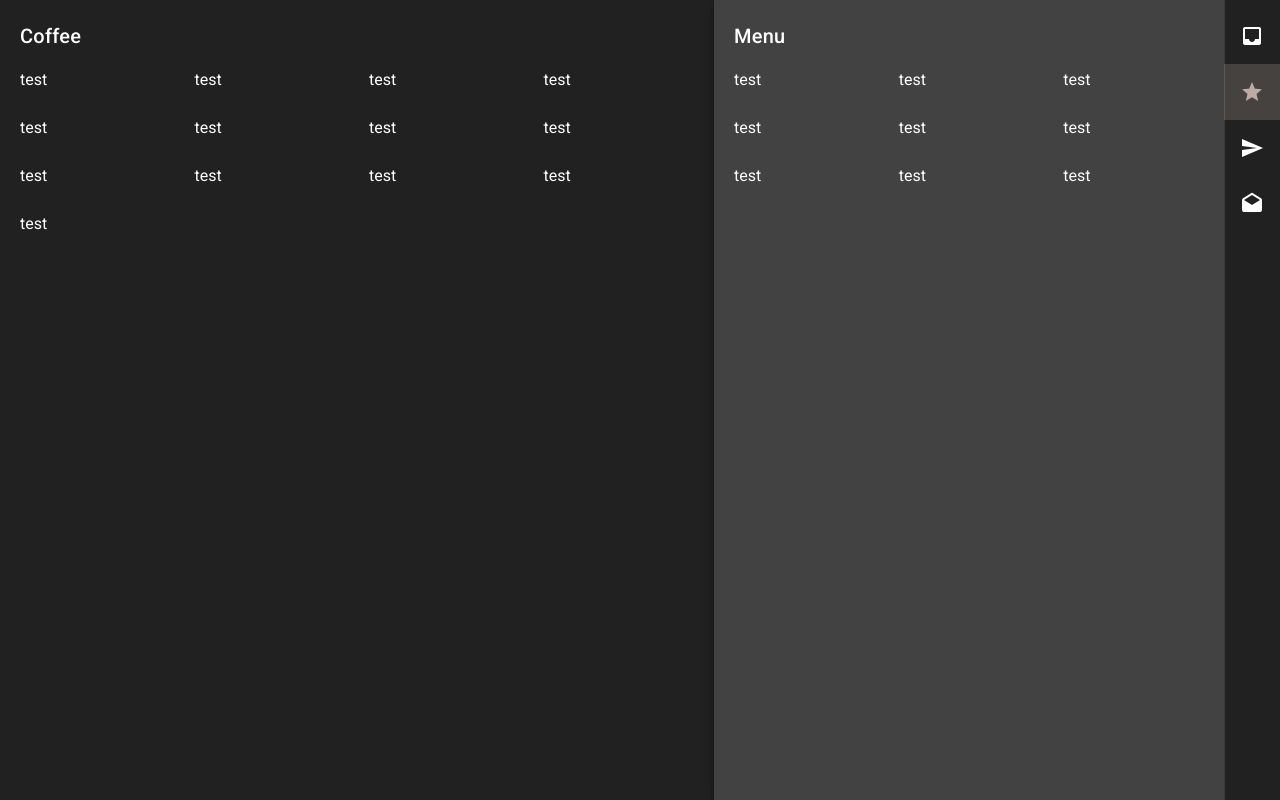
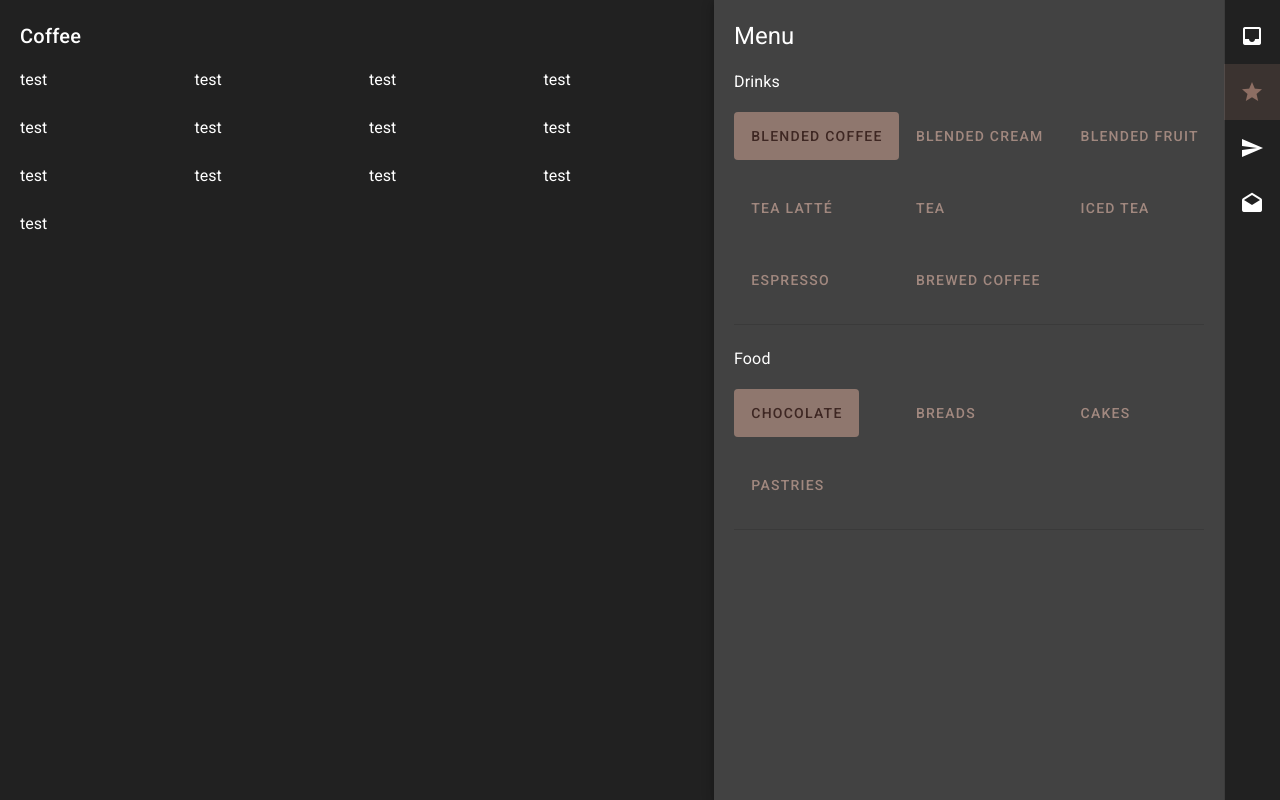
Before and after one commit to nerflim/kapeflix, a Vue app: page / in a window 1280 px wide. Built offline with nearby package versions, Linux system fonts and the light colour scheme.

Commit message:
add data to menus

```diff
--- a/src/components/Home.vue
+++ b/src/components/Home.vue
@@ -22,20 +22,33 @@
 		</v-col>
 		<v-col cols="12" sm="5" class="grey darken-3 elevation-5">
 			<div class="pa-5">
-				<p class="font-thin title">Menu</p>
+				<p class="headline">Menu</p>
 
 				<!-- menu -->
-				<v-row>
-					<v-col cols="12" sm="4">test</v-col>
-					<v-col cols="12" sm="4">test</v-col>
-					<v-col cols="12" sm="4">test</v-col>
-					<v-col cols="12" sm="4">test</v-col>
-					<v-col cols="12" sm="4">test</v-col>
-					<v-col cols="12" sm="4">test</v-col>
-					<v-col cols="12" sm="4">test</v-col>
-					<v-col cols="12" sm="4">test</v-col>
-					<v-col cols="12" sm="4">test</v-col>
-				</v-row>
+				<div v-for="(menu, index) in menus" :key="index">
+					<p class="font-regular subtitle-1" v-text="menu.name"></p>
+					<v-btn-toggle group dark mandatory v-model="active">
+						<v-row>
+							<v-col
+								cols="12"
+								sm="4"
+								v-for="(item, index) in menu.items"
+								:key="index"
+								class="font-weight-light body-2"
+							>
+								<v-btn
+									v-text="item"
+									color="brown lighten-2"
+									active-class="brown lighten-2 brown--text text--darken-4"
+									text
+									depressed
+								></v-btn>
+							</v-col>
+						</v-row>
+					</v-btn-toggle>
+
+					<v-divider light class="my-5" />
+				</div>
 			</div>
 
 			<NavBar />
@@ -48,6 +61,28 @@
 import NavBar from './Nav';
 
 export default {
-	components: { NavBar }
+	components: { NavBar },
+	data: () => ({
+		active: null,
+		menus: [
+			{
+				name: 'Drinks',
+				items: [
+					'Blended Coffee',
+					'Blended Cream',
+					'Blended Fruit',
+					'Tea Latté',
+					'Tea',
+					'Iced Tea',
+					'Espresso',
+					'Brewed Coffee'
+				]
+			},
+			{
+				name: 'Food',
+				items: ['Chocolate', 'Breads', 'Cakes', 'Pastries']
+			}
+		]
+	})
 };
 </script>
--- a/src/components/Nav.vue
+++ b/src/components/Nav.vue
@@ -1,7 +1,7 @@
 <template>
 	<v-navigation-drawer permanent dark mini-variant app right color="grey darken-4">
 		<v-list>
-			<v-list-item-group v-model="model" color="brown lighten-3">
+			<v-list-item-group v-model="model" color="brown lighten-1">
 				<v-list-item v-for="(item, i) in items" :key="i">
 					<v-list-item-icon>
 						<v-icon v-text="item.icon"></v-icon>
```
